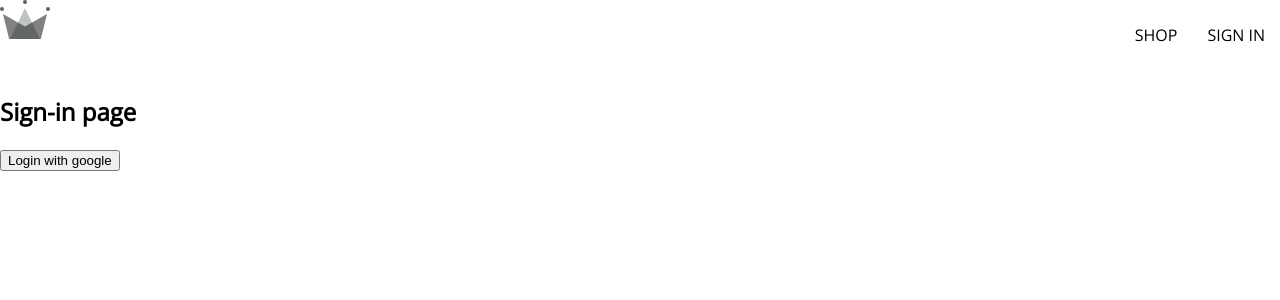
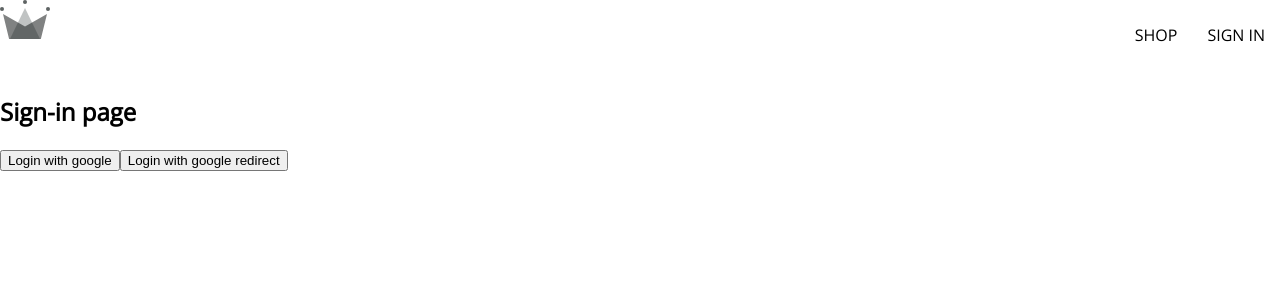
Before and after one commit to EminGurer/my-crwn-clthng, a React (Create React App) app: page /sign-in in a window 1280 px wide. Shown: the top 300 px of the page. Built offline with nearby package versions, Linux system fonts and the light colour scheme.

Commit message:
Sign in with redirect added, how to keep track of user between pages are shown in this branch, it wont merge

```diff
--- a/src/routes/sign-in/sign-in.component.jsx
+++ b/src/routes/sign-in/sign-in.component.jsx
@@ -1,9 +1,22 @@
+import { useEffect } from 'react';
+import { getRedirectResult } from 'firebase/auth';
 import {
+  auth,
   signInWithGooglePopup,
+  signInWithGoogleRedirect,
   createUserDocumentFromAuth,
 } from '../../utils/firebase/firebase.utils';
 
 const SignIn = () => {
+  useEffect(() => {
+    const createUserFromRedirect = async () => {
+      const response = await getRedirectResult(auth);
+      if (response) {
+        const userDocRef = await createUserDocumentFromAuth(response.user);
+      }
+    };
+    createUserFromRedirect();
+  }, []);
   const logGoogleUser = async () => {
     const response = await signInWithGooglePopup();
     const { user } = response;
@@ -13,6 +26,9 @@
     <div>
       <h2>Sign-in page</h2>
       <button onClick={logGoogleUser}>Login with google</button>
+      <button onClick={signInWithGoogleRedirect}>
+        Login with google redirect
+      </button>
     </div>
   );
 };
--- a/src/utils/firebase/firebase.utils.js
+++ b/src/utils/firebase/firebase.utils.js
@@ -27,6 +27,8 @@
 
 export const auth = getAuth();
 export const signInWithGooglePopup = () => signInWithPopup(auth, provider);
+export const signInWithGoogleRedirect = () =>
+  signInWithRedirect(auth, provider);
 
 export const db = getFirestore();
 
```
